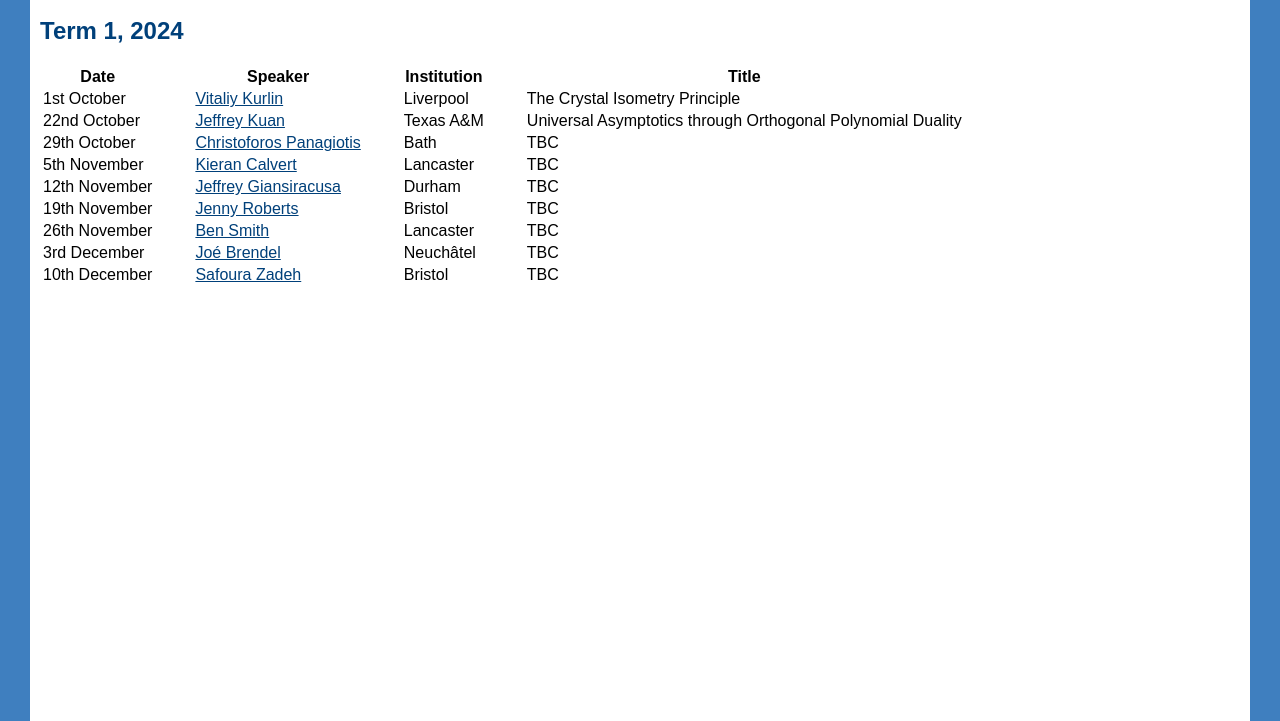
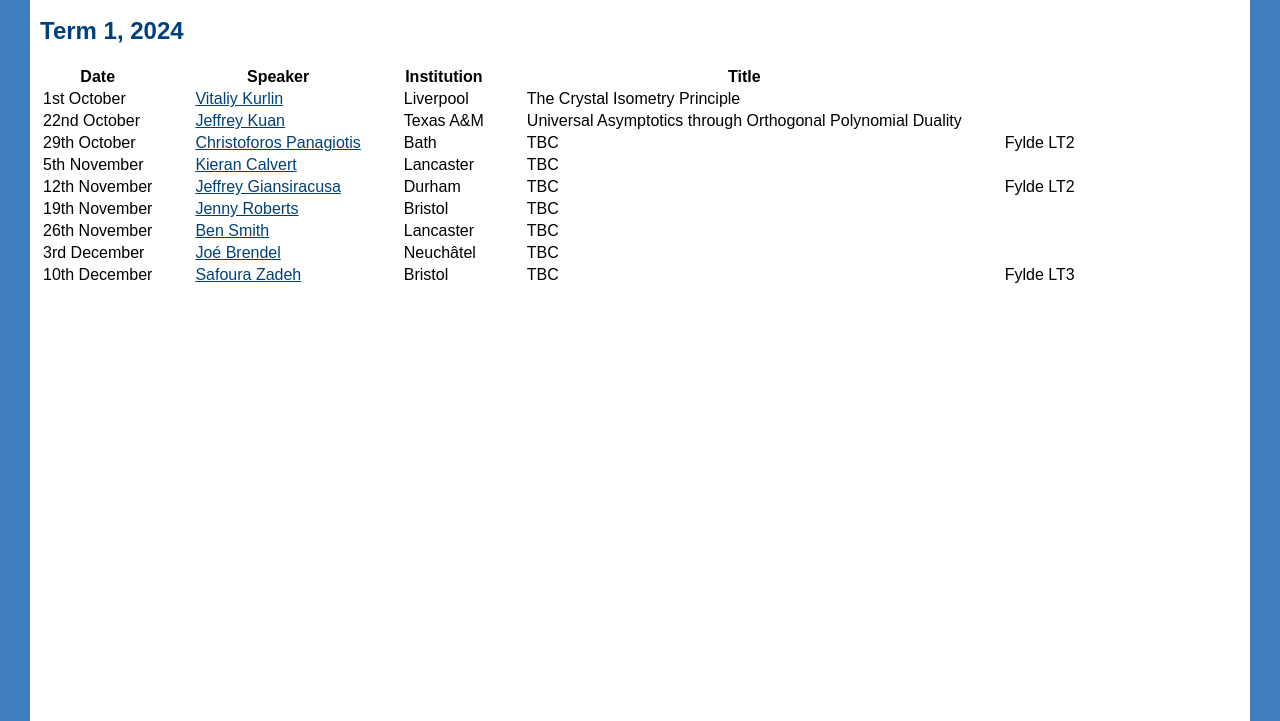
Before and after one commit to j-haslegrave/j-haslegrave.github.io, a plain HTML site: page seminars.html in a window 1280 px wide. Shown: the part 119-840 px from the top of the page. Drawn offline with Linux system fonts and the light colour scheme.

Commit message:
Update seminars.html

```diff
--- a/seminars.html
+++ b/seminars.html
@@ -35,6 +35,7 @@
       <td><a href="https://samba.ac.uk/staff/christoforos-panagiotis/">Christoforos Panagiotis</a></td>
       <td>Bath</td>
       <td>TBC</td>
+          <td>Fylde LT2</td>
     </tr>
         <tr>
       <td>5th November</td>
@@ -47,6 +48,7 @@
       <td><a href="https://sites.google.com/view/jeffreygiansiracusa/home">Jeffrey Giansiracusa</a></td>
       <td>Durham</td>
       <td>TBC</td>
+          <td>Fylde LT2</td>
     </tr>
         <tr>
       <td>19th November</td>
@@ -71,6 +73,7 @@
       <td><a href="https://www.bristolmathsresearch.org/staff-profile/safoura-zaffar-jafar-zadeh/">Safoura Zadeh</a></td>
       <td>Bristol</td>
       <td>TBC</td>
+          <td>Fylde LT3</td>
     </tr>
   </table>
 </body></html>
```
